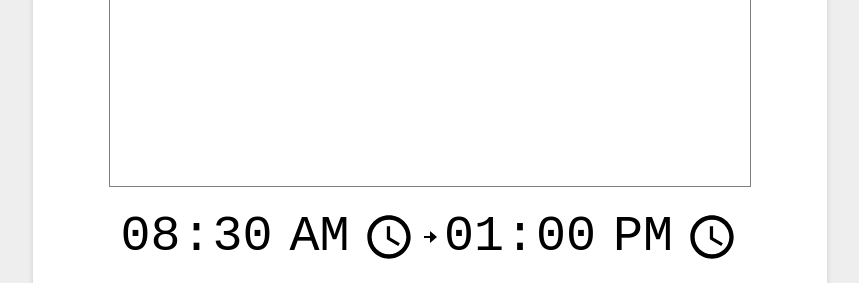
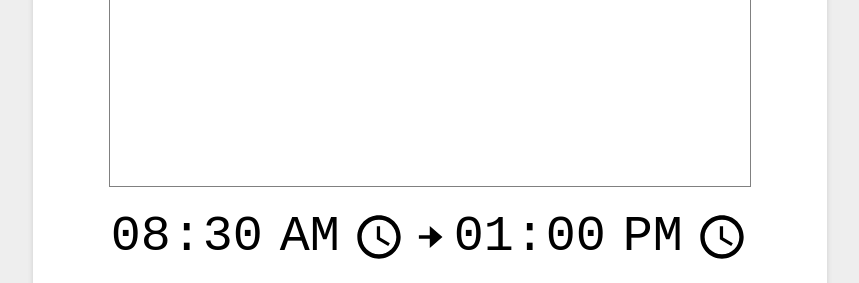
Before and after one commit to cclelio/pharmacie, a plain HTML site: page index.html in a window 1280 px wide. Shown: the part 492-775 px from the top of the page, without its empty margins (210-1069 px from the left). Drawn offline with Linux system fonts and the light colour scheme.

Commit message:
sixth commit

```diff
--- a/css/style.css
+++ b/css/style.css
@@ -21,8 +21,8 @@ input {
     align-items: center;
 
     svg {
-        width: 48;
-        height: 48;
+        width: 48px;
+        height: 48px;
     }
 
     input {
```
